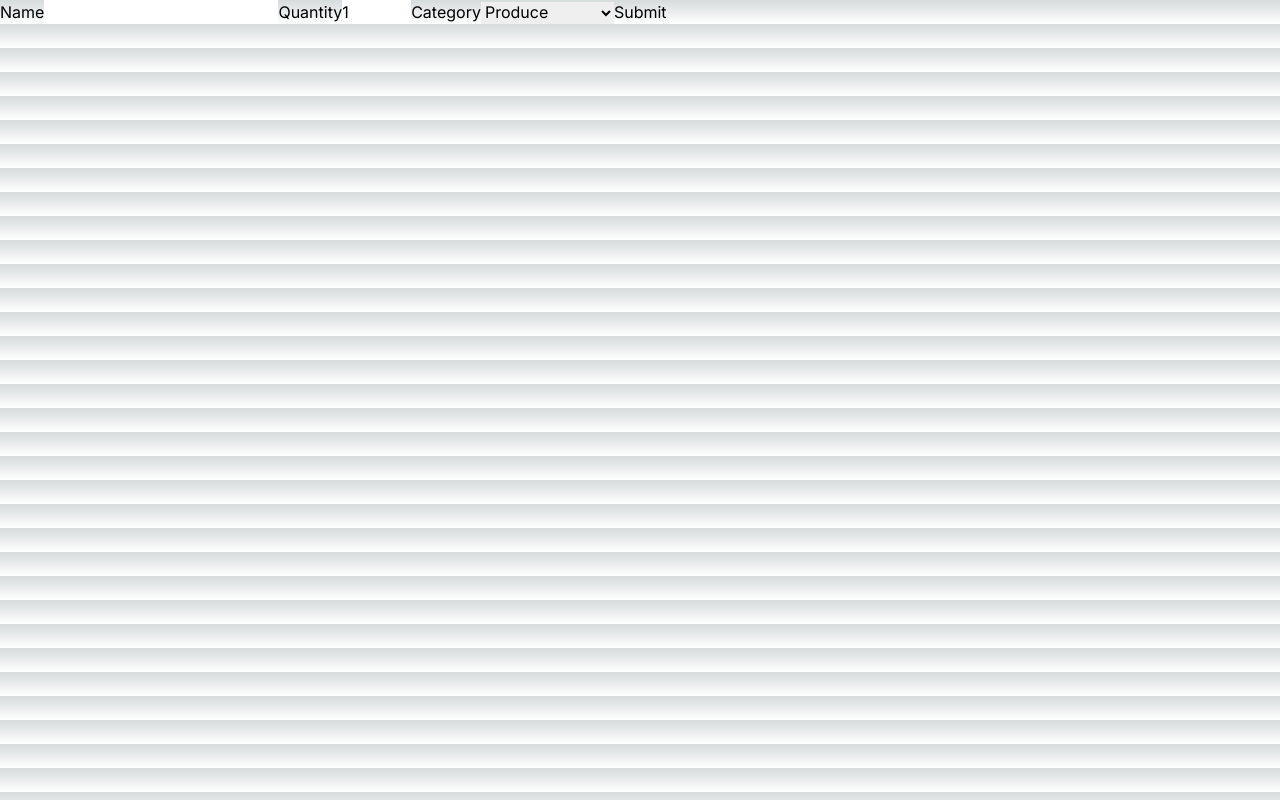
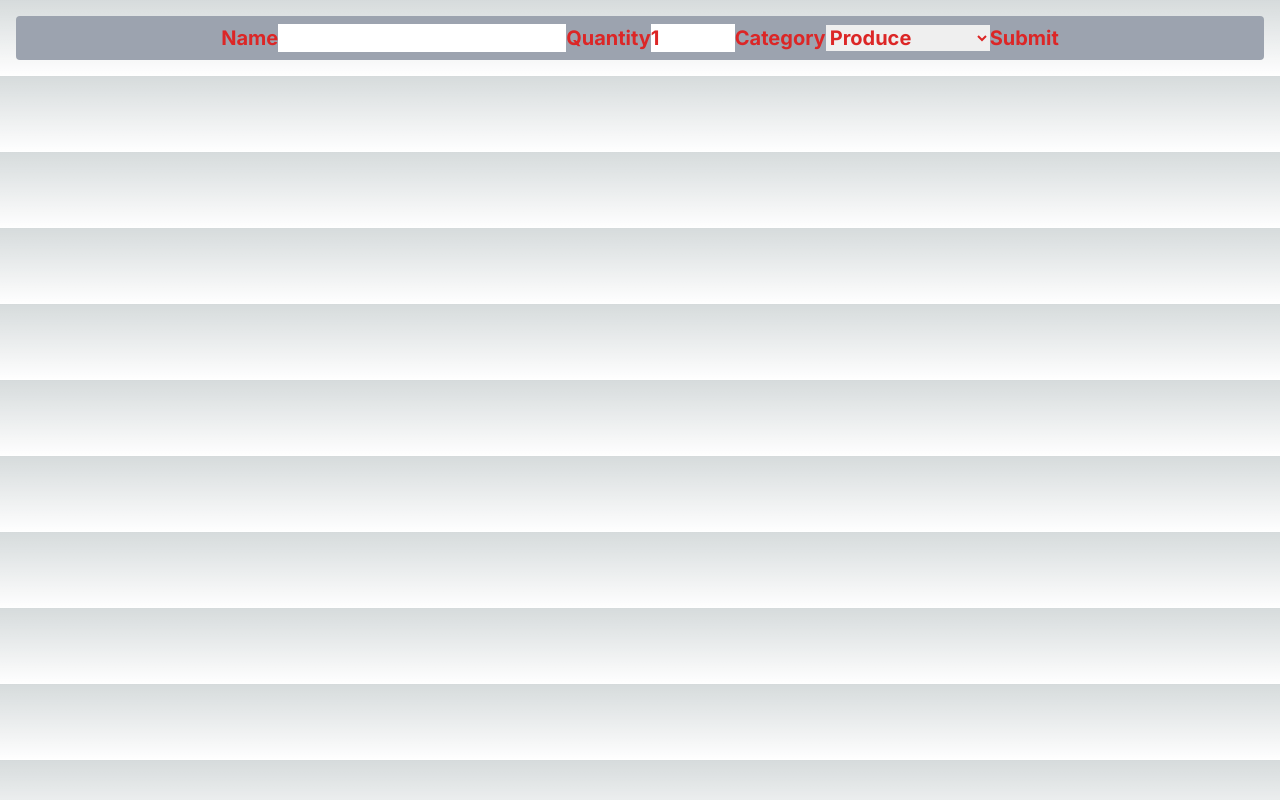
Before and after one commit to SyedJawadRaza-Baquar/cprg306-assignments, a Next.js app: page /week4 in a window 1280 px wide. Built offline with nearby package versions, Linux system fonts and the light colour scheme.

Commit message:
debugging, adding css

```diff
--- a/app/week4/new-item.js
+++ b/app/week4/new-item.js
@@ -13,18 +13,17 @@ export default function NewItem(){
             quantity: quantity,
             category: category
         };
-        const { name, quantity, category } = item;
         console.log(item);
-        alert(item);
+        alert(JSON.stringify(item));
         setName("");
         setQuantity(1);
         setCategory("produce");
     };
 
     return(
-        <form>
+        <form className="flex-col justify-center items-center">
             <label htmlFor="name">Name</label>
-            <input
+            <input className="flex-1"
                 id="name"
                 type="text"
                 value={name}
@@ -32,7 +31,7 @@ export default function NewItem(){
                 onChange={(event) => setName(event.target.value)}
             />
             <label htmlFor="quantity">Quantity</label>
-            <input
+            <input className="flex-1"
                 id="quantity"
                 type="number"
                 value={quantity}
@@ -42,7 +41,7 @@ export default function NewItem(){
                 onChange={(event) => setQuantity(parseInt(event.target.value))}
             />
             <label htmlFor="category">Category</label>
-            <select
+            <select className="flex-1"
                 id="category"
                 value={category}
                 onChange={(event) => setCategory(event.target.value)}
@@ -59,7 +58,7 @@ export default function NewItem(){
                 <option value="household">Household</option>
                 <option value="other">Other</option>
             </select>
-            <button onClick={handleSubmit} type="submit">Submit</button>
+            <button className="flex-1" onClick={handleSubmit} type="submit">Submit</button>
         </form>
     );
 }
--- a/app/week4/page.js
+++ b/app/week4/page.js
@@ -2,7 +2,7 @@ import NewItem from "./new-item";
 
 export default function Page() {
     return (
-        <div>
+        <div className="flex-grow :1 w-25 h-25 px-4 py-2 m-4 text-red-600 text-xl text-center font-bold bg-gray-400 rounded border-blue-800">
             <NewItem />
         </div>
     );
```
